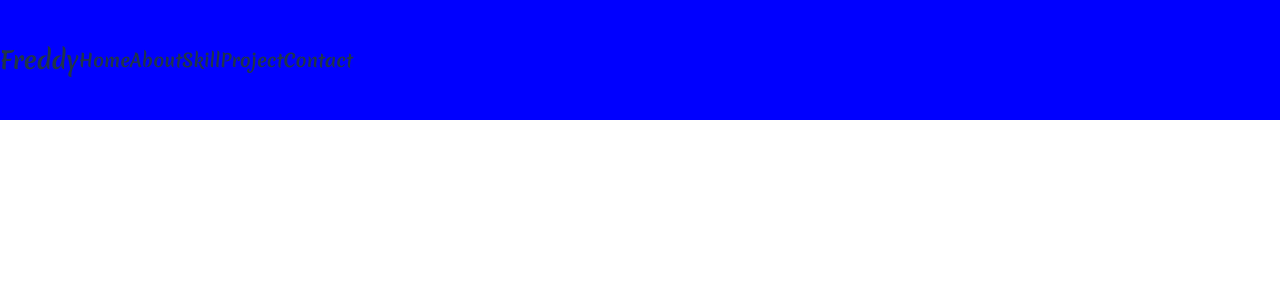
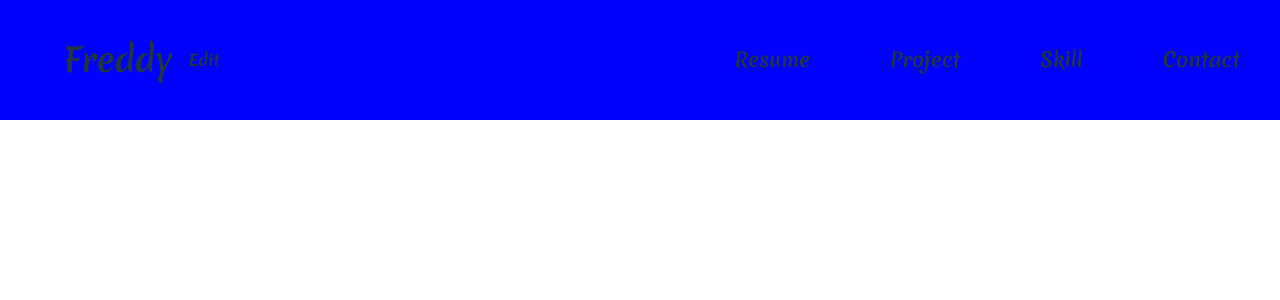
Before and after one commit to freddy990117/Personal-Portfolio-Website, a React (Vite) app: page / in a window 1280 px wide. Shown: the top 300 px of the page. Built offline with nearby package versions, Linux system fonts and the light colour scheme; a web font is replaced by a local one.

Commit message:
Finish Layout-Header

```diff
--- a/Layout.css
+++ b/Layout.css
@@ -1,15 +1,37 @@
+* {
+  box-sizing: border-box;
+  padding: 0;
+  margin: 0;
+}
+
 .l-header {
   display: flex;
+  align-items: center;
+  justify-content: space-between;
   position: fixed;
   top: 0;
   left: 0;
   width: 100%;
   height: 15vh;
   background-color: blue;
+  z-index: 100;
+}
+.l-header .title {
+  display: flex;
   align-items: center;
+  margin-left: 4rem;
+  font-size: 22px;
+}
+.l-header .title p {
+  font-size: 1rem;
+  margin-left: 1rem;
 }
 .l-header .navBar {
-  font-size: 18px;
+  margin-left: auto;
+  font-size: 20px;
   display: flex;
-  align-content: center;
+}
+.l-header .navBar .nav {
+  padding: 0 1.5rem;
+  margin: 1rem;
 }/*# sourceMappingURL=Layout.css.map */
--- a/Layout.jsx
+++ b/Layout.jsx
@@ -1,10 +1,9 @@
 import React from "react";
 import "./Layout.css";
 const navs = [
-  { name: "Home" },
-  { name: "About" },
+  { name: "Resume" },
+  { name: "Project" },
   { name: "Skill" },
-  { name: "Project" },
   { name: "Contact" },
 ];
 
@@ -13,6 +12,7 @@ const Header = () => {
     <div className="l-header">
       <div className="title">
         <h2>Freddy</h2>
+        <p>Edit</p>
       </div>
       <div className="navBar">
         {navs.map((nav) => (
@@ -23,6 +23,9 @@ const Header = () => {
   );
 };
 
+const Footer = () => {
+  return <div></div>;
+};
 const Layout = () => {
   return (
     <div>
--- a/Layout.scss
+++ b/Layout.scss
@@ -1,17 +1,38 @@
+* {
+  box-sizing: border-box;
+  padding: 0;
+  margin: 0;
+}
+
 .l-header {
   display: flex;
+  align-items: center;
+  justify-content: space-between;
   position: fixed;
   top: 0;
   left: 0;
   width: 100%;
   height: 15vh;
   background-color: blue;
-  align-items: center;
+
+  z-index: 100;
   .title {
+    display: flex;
+    align-items: center;
+    margin-left: 4rem;
+    font-size: 22px;
+    p {
+      font-size: 1rem;
+      margin-left: 1rem;
+    }
   }
   .navBar {
-    font-size: 18px;
+    margin-left: auto;
+    font-size: 20px;
     display: flex;
-    align-content: center;
+    .nav {
+      padding: 0 1.5rem;
+      margin: 1rem;
+    }
   }
 }
--- a/src/Pages/Homepage.jsx
+++ /dev/null
@@ -1,7 +0,0 @@
-import React from "react";
-
-const Homepage = () => {
-  return <div>Homepage</div>;
-};
-
-export default Homepage;
```
Also changed, not shown: src/Pages/Contact.jsx (added), src/Pages/Project.jsx (added), src/Pages/Resume.jsx (added), src/Pages/Skill.jsx (added), 1 other file (tests, documents, lock files or other folders).
